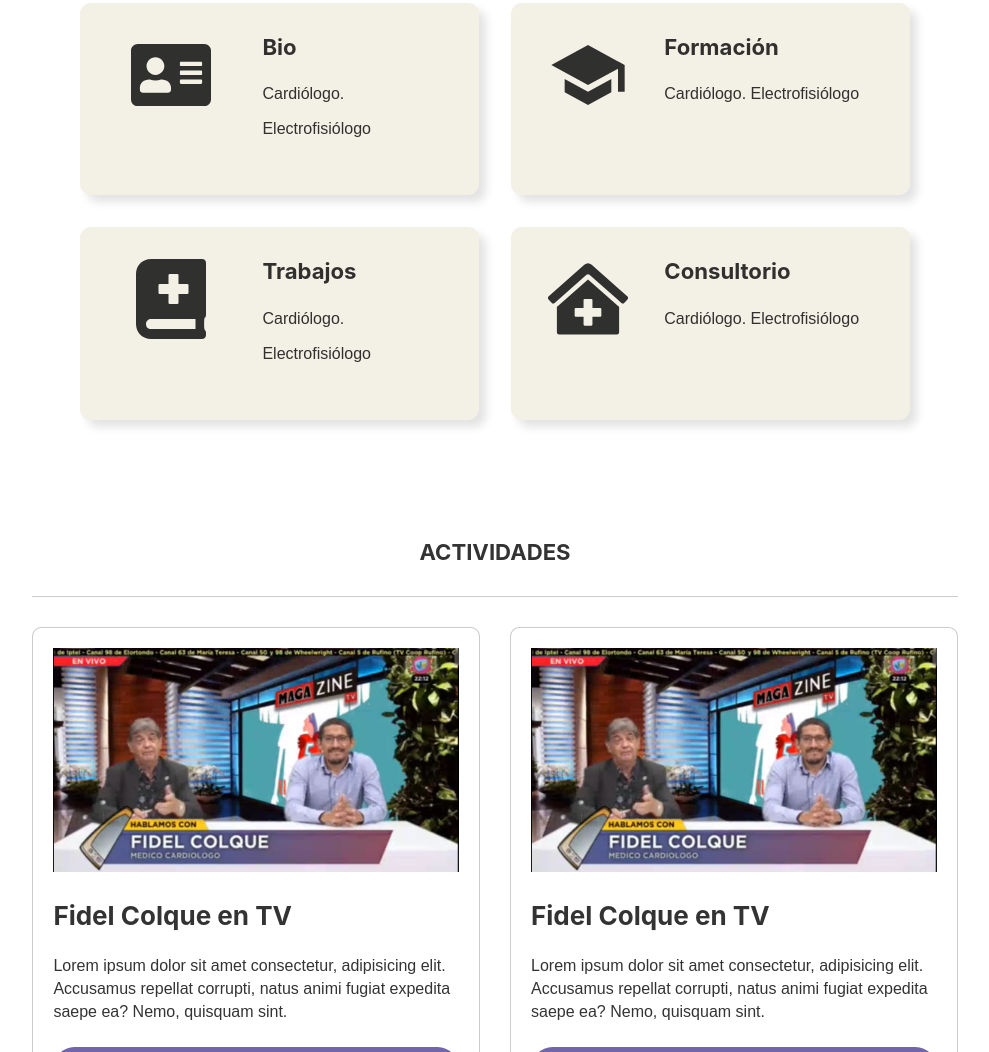
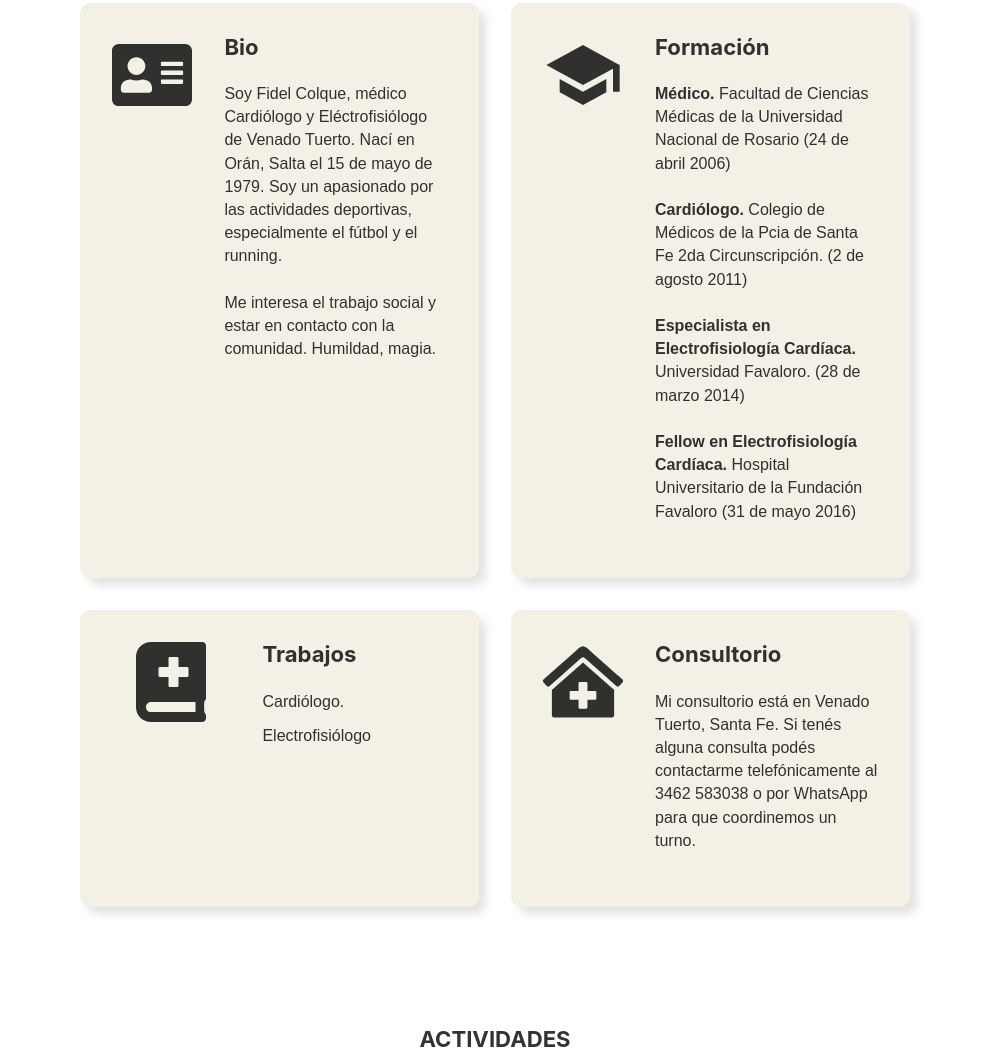
Before and after one commit to elraffa/colque, a Gatsby site: page / in a window 1280 px wide. Shown: the part 871-1923 px from the top of the page, without its empty margins (145-1134 px from the left). Built offline with nearby package versions, Linux system fonts and the light colour scheme; Gatsby itself is replaced by a stand-in of ours; a web font is replaced by a local one.

Commit message:
change bio and stuff

```diff
--- a/gatsby-config.js
+++ b/gatsby-config.js
@@ -2,7 +2,7 @@ module.exports = {
   siteMetadata: {
     title: `Dr. Fidel Colque`,
     tag: `Cardiólogo - Electrofisiólogo`,
-    description: `Cardiólogo y Electrofisiólogo UBA de Venado Tuerto`,
+    description: `Venado Tuerto, Santa Fe`,
     author: `@gatsbyjs`,
   },
   plugins: [
--- a/src/components/AboutItems.js
+++ b/src/components/AboutItems.js
@@ -22,15 +22,43 @@ const AboutItems = props => {
           aboutItemIcon={<FaAddressCard />}
           aboutItemTitle={"Bio"}
           aboutItemText={
-            <ul>
-              <li>Cardiólogo.</li> <li>Electrofisiólogo</li>
-            </ul>
+            <>
+              <p>
+                Soy Fidel Colque, médico Cardiólogo y Eléctrofisiólogo de Venado
+                Tuerto. Nací en Orán, Salta el 15 de mayo de 1979. Soy un
+                apasionado por las actividades deportivas, especialmente el
+                fútbol y el running.{" "}
+              </p>
+              <p>
+                Me interesa el trabajo social y estar en contacto con la
+                comunidad. Humildad, magia.
+              </p>
+            </>
           }
         />
         <AboutItem
           aboutItemIcon={<MdSchool />}
           aboutItemTitle={"Formación"}
-          aboutItemText={"Cardiólogo. Electrofisiólogo"}
+          aboutItemText={
+            <>
+              <p>
+                <strong>Médico.</strong> Facultad de Ciencias Médicas de la
+                Universidad Nacional de Rosario (24 de abril 2006)
+              </p>
+              <p>
+                <strong>Cardiólogo.</strong> Colegio de Médicos de la Pcia de
+                Santa Fe 2da Circunscripción. (2 de agosto 2011)
+              </p>
+              <p>
+                <strong>Especialista en Electrofisiología Cardíaca.</strong>{" "}
+                Universidad Favaloro. (28 de marzo 2014)
+              </p>
+              <p>
+                <strong>Fellow en Electrofisiología Cardíaca.</strong> Hospital
+                Universitario de la Fundación Favaloro (31 de mayo 2016)
+              </p>
+            </>
+          }
         />
         <AboutItem
           aboutItemIcon={<FaBookMedical />}
@@ -44,7 +72,15 @@ const AboutItems = props => {
         <AboutItem
           aboutItemIcon={<FaClinicMedical />}
           aboutItemTitle={"Consultorio"}
-          aboutItemText={"Cardiólogo. Electrofisiólogo"}
+          aboutItemText={
+            <>
+              <p>
+                Mi consultorio está en Venado Tuerto, Santa Fe. Si tenés alguna
+                consulta podés contactarme telefónicamente al 3462 583038 o por
+                WhatsApp para que coordinemos un turno.
+              </p>
+            </>
+          }
         />
       </div>
     </div>
--- a/src/components/layout.css
+++ b/src/components/layout.css
@@ -11,11 +11,10 @@ html {
   font: 112.5%/1.45em georgia, serif, sans-serif;
   box-sizing: border-box;
   overflow-y: scroll;
-  overflow-x: hidden;
+  scroll-behavior: smooth;
 }
 body {
   margin: 0;
-  overflow-x: hidden;
   -webkit-font-smoothing: antialiased;
   -moz-osx-font-smoothing: grayscale;
   color: hsla(0, 0%, 0%, 0.8);
```
Also changed, not shown: fidelcolque.txt (added, +8 -0 lines), src/components/imageGrid/ImageGrid.js (added, +25 -0 lines), src/images/grid/gatsby-astronaut.png (renamed from src/images/gatsby-astronaut.png).
